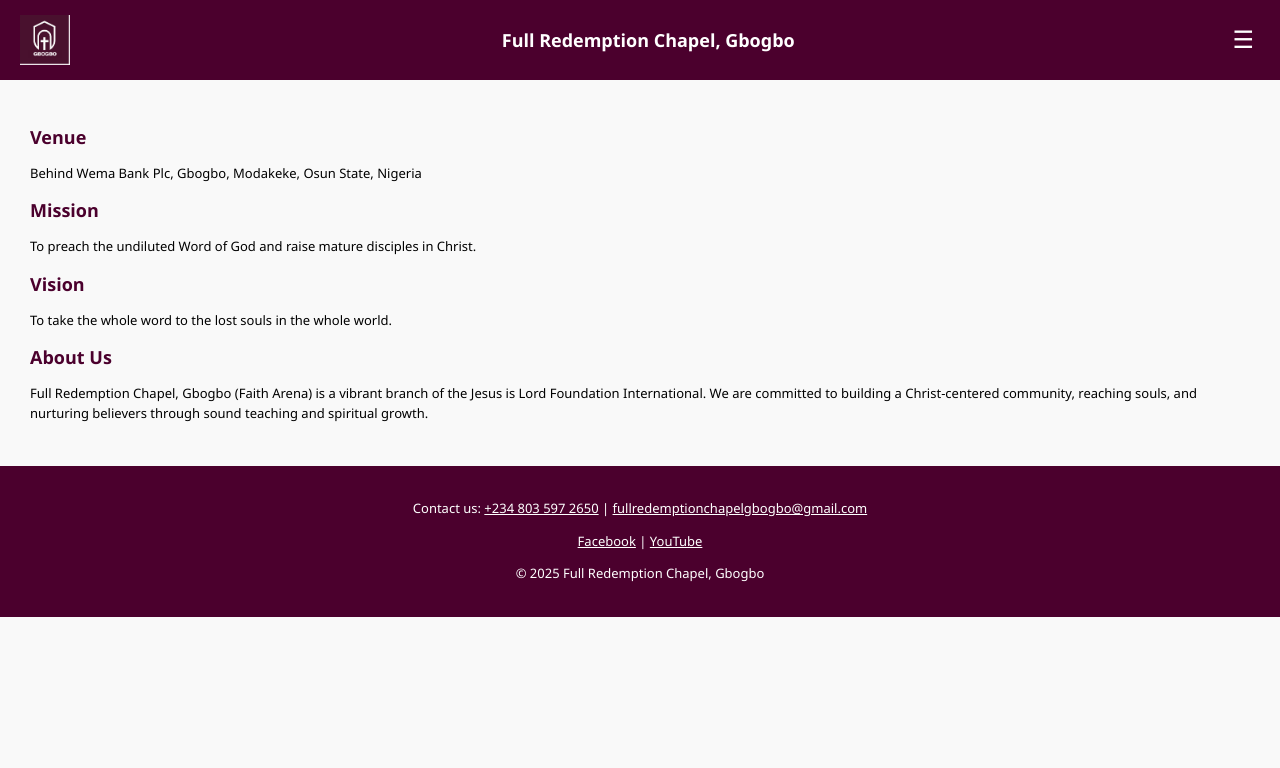
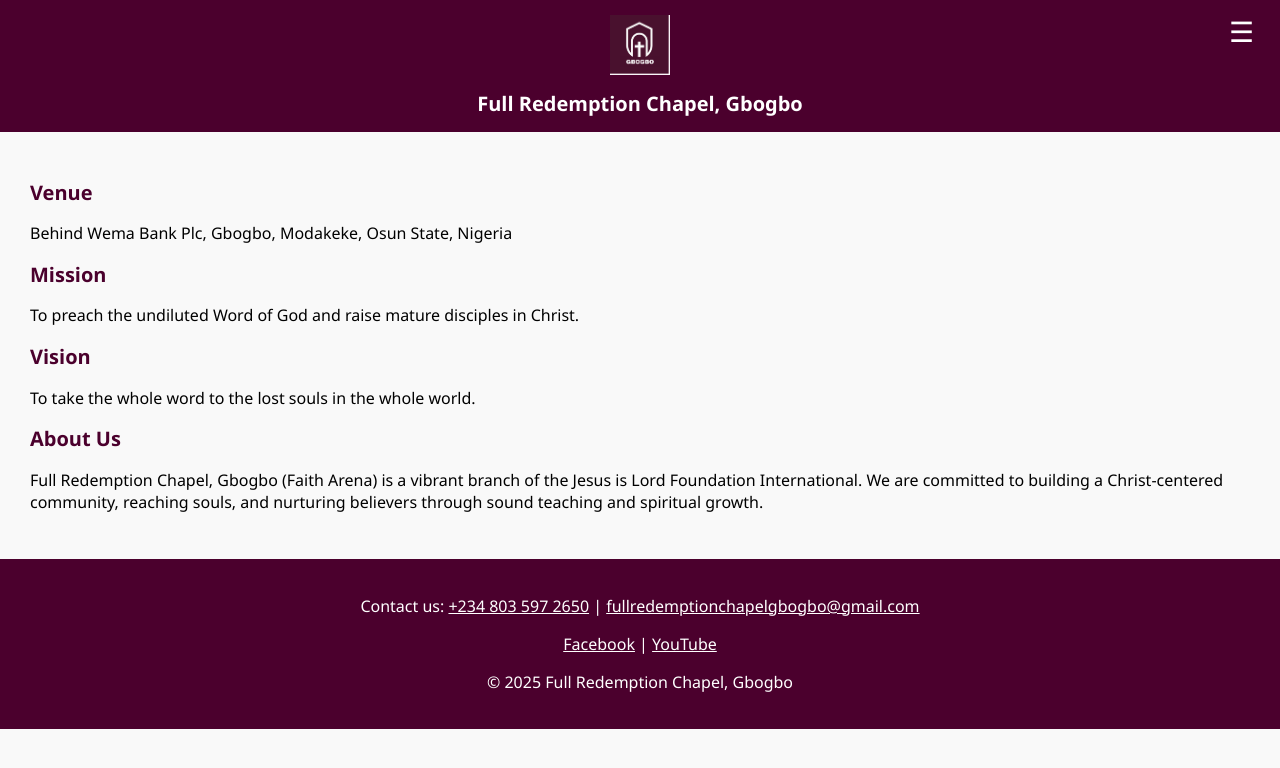
Before and after one commit to Faith-Arena/FRChapel-Gbogbo, a plain HTML site: page index.html in a window 1280 px wide. Drawn offline with Linux system fonts and the light colour scheme.

Commit message:
Update index.html

```diff
--- a/index.html
+++ b/index.html
@@ -9,37 +9,39 @@
       margin: 0;
       font-family: 'Segoe UI', Tahoma, Geneva, Verdana, sans-serif;
       background-color: #f9f9f9;
-      font-size: 14px;
+      font-size: 16px;
     }
     header {
       background-color: #4b002d;
       color: white;
       padding: 15px 20px;
-      display: flex;
-      align-items: center;
-      justify-content: space-between;
+      text-align: center;
+      position: relative;
     }
     header img {
-      height: 50px;
+      height: 60px;
     }
     header h1 {
-      margin: 0;
-      font-size: 18px;
+      margin: 10px 0 0;
+      font-size: 20px;
       color: white;
     }
     .menu-toggle {
-      font-size: 24px;
+      font-size: 28px;
       cursor: pointer;
       background: none;
       border: none;
       color: white;
+      position: absolute;
+      top: 15px;
+      right: 20px;
     }
     .menu {
       display: none;
       background-color: #4b002d;
       color: white;
       position: absolute;
-      top: 60px;
+      top: 70px;
       left: 0;
       width: 100%;
       padding: 10px 0;
@@ -59,18 +61,17 @@
     }
     h2 {
       color: #4b002d;
-      font-size: 18px;
+      font-size: 20px;
     }
-    p {
-      font-size: 13px;
-      line-height: 1.5;
+    p, li, input, textarea, button {
+      font-size: 16px;
     }
     footer {
       background-color: #4b002d;
       color: white;
       text-align: center;
       padding: 20px;
-      font-size: 13px;
+      font-size: 14px;
     }
     footer a {
       color: white;
@@ -81,9 +82,8 @@
       flex-direction: column;
     }
     form input, form textarea {
-      padding: 8px;
-      margin: 5px 0;
-      font-size: 13px;
+      padding: 10px;
+      margin: 8px 0;
     }
     form button {
       background-color: #4b002d;
@@ -98,6 +98,12 @@
       padding: 20px;
       margin: 10px;
       box-shadow: 0 2px 6px rgba(0,0,0,0.1);
+    }
+    .profile-img {
+      width: 100%;
+      max-width: 300px;
+      border-radius: 10px;
+      margin-top: 10px;
     }
   </style>
 </head>
@@ -118,45 +124,42 @@
 
   <div class="container">
     <section>
-      <h2><strong>Venue</strong></h2>
+      <h2>Venue</h2>
       <p>Behind Wema Bank Plc, Gbogbo, Modakeke, Osun State, Nigeria</p>
     </section>
-
     <section>
-      <h2><strong>Mission</strong></h2>
+      <h2>Mission</h2>
       <p>To preach the undiluted Word of God and raise mature disciples in Christ.</p>
     </section>
-
     <section>
-      <h2><strong>Vision</strong></h2>
+      <h2>Vision</h2>
       <p>To take the whole word to the lost souls in the whole world.</p>
     </section>
-
     <section>
       <h2>About Us</h2>
       <p>Full Redemption Chapel, Gbogbo (Faith Arena) is a vibrant branch of the Jesus is Lord Foundation International. We are committed to building a Christ-centered community, reaching souls, and nurturing believers through sound teaching and spiritual growth.</p>
     </section>
   </div>
 
-  <!-- HIDDEN SECTIONS -->
-
   <div class="hidden-section" id="goSection">
     <h2>About General Overseer</h2>
     <p><strong>Rev. Dr. Francis Olonade</strong> is the General Overseer of Jesus is Lord Foundation International. Called in 1980, he is a passionate evangelist and teacher leading a global gospel mission.</p>
     <p><strong>Rev. Dr. Grace Olonade</strong> serves as Vice President and Senior Pastor, known for her dynamic teaching and leadership alongside her husband.</p>
+    <img src="REV OLONADE AND WIFE.jpg" alt="General Overseers" class="profile-img" />
   </div>
 
   <div class="hidden-section" id="pastorSection">
     <h2>About Resident Pastor</h2>
     <p><strong>Pastor (Mrs) Olawale</strong> is the Branch Pastor of Full Redemption Chapel, Gbogbo. She is also the Principal Assistant Registrar at Obafemi Awolowo University. Her dedication to ministry and excellence in administration helps guide the church spiritually and structurally.</p>
+    <img src="PASTOR MRS OLAWALE.jpg" alt="Pastor Olawale" class="profile-img" />
   </div>
 
   <div class="hidden-section" id="scheduleSection">
     <h2>Weekly Service Schedule</h2>
     <ul>
-      <li><strong>Sunday:</strong> 7:00 AM</li>
-      <li><strong>Wednesday:</strong> 6:00 AM</li>
-      <li><strong>Friday:</strong> 6:00 AM</li>
+      <li><strong>SUNDAY:</strong> 7:00 AM</li>
+      <li><strong>WEDNESDAY:</strong> 6:00 AM</li>
+      <li><strong>FRIDAY:</strong> 6:00 AM</li>
     </ul>
   </div>
 
```
